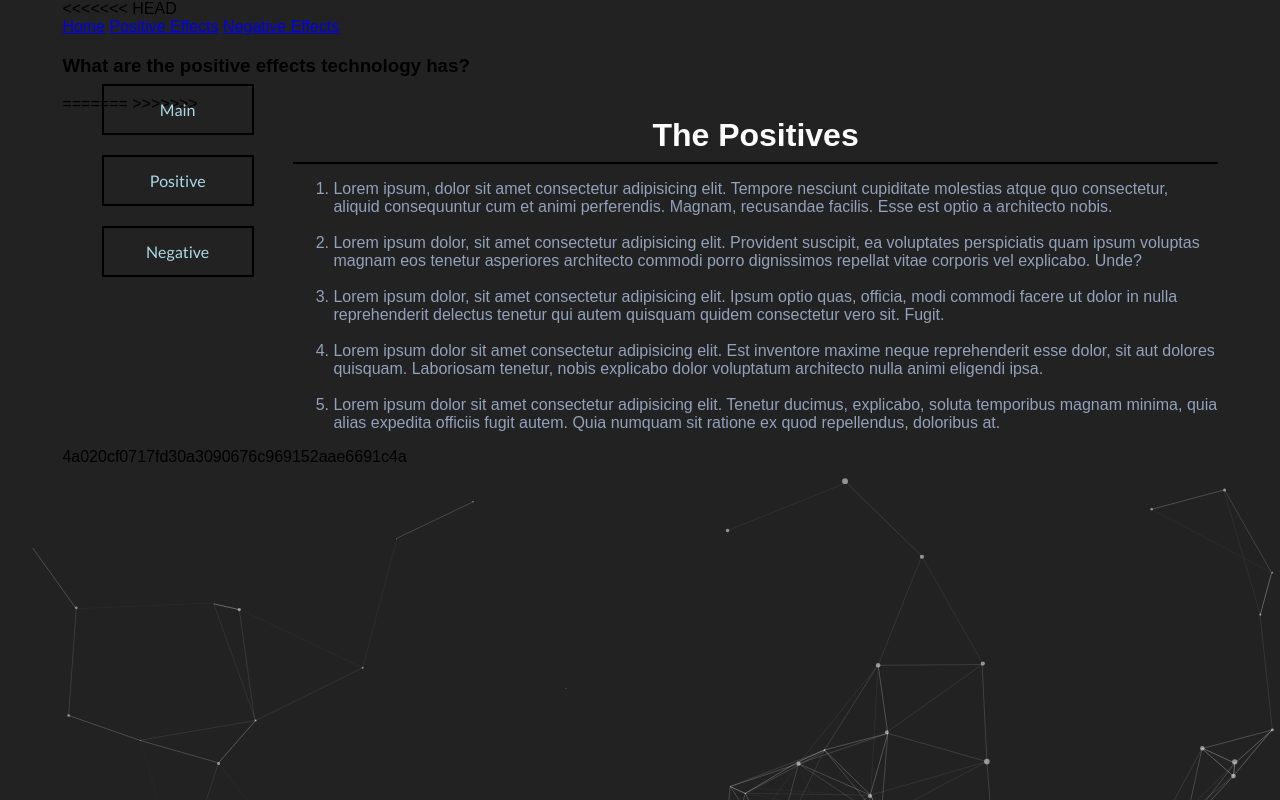
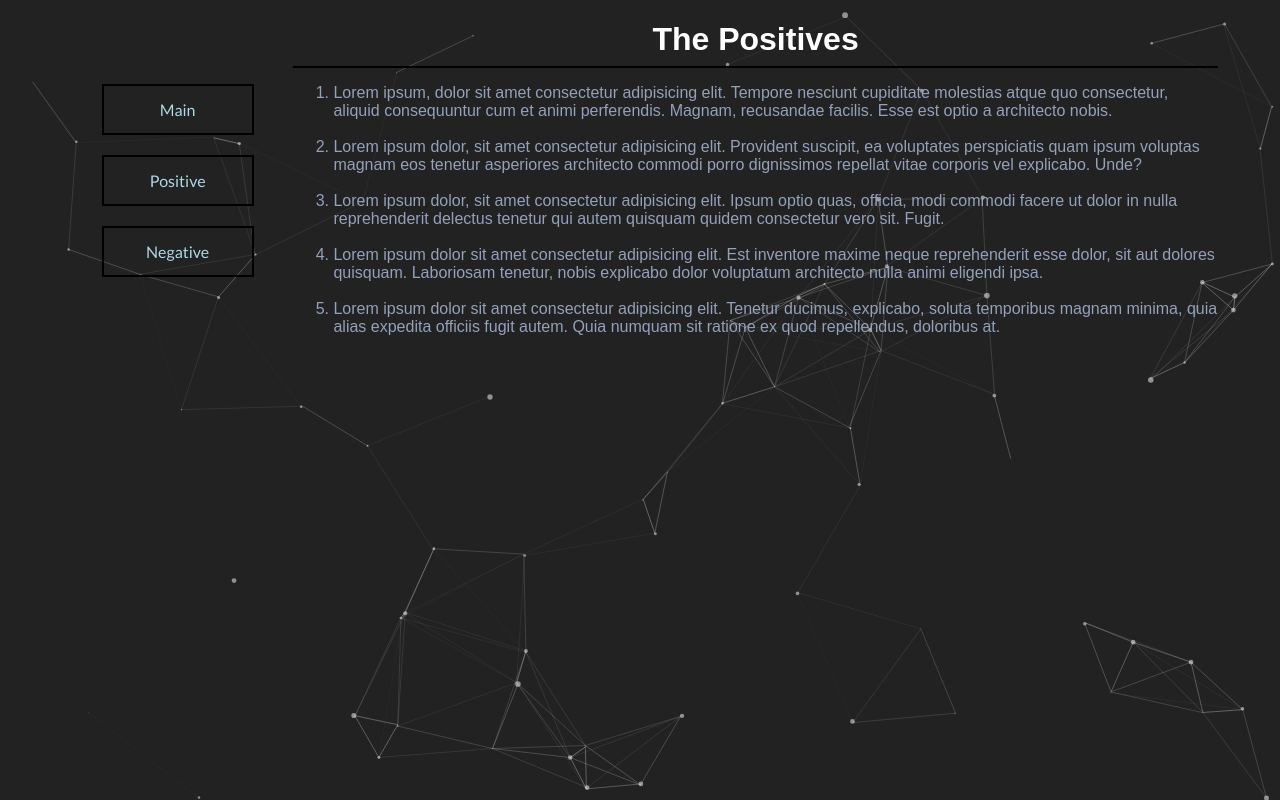
Before and after one commit to CameronTwiggs/Tech-and-Brain, a plain HTML site: page public/positive.html in a window 1280 px wide. Drawn offline with nearby package versions, Linux system fonts and the light colour scheme.

Commit message:
another conflict

```diff
--- a/public/positive.html
+++ b/public/positive.html
@@ -15,16 +15,6 @@
     </ul>
 </nav>
 <body>
-<<<<<<< HEAD
-    <nav id="sidenav">
-            <a href="index.html">Home</a>
-            <a href="positive.html" class="active">Positive Effects</a>
-            <a href="negative.html">Negative Effects</a>
-    </nav>
-    <div id="main-header">
-    <h3>What are the positive effects technology has?</h3>
-</div>
-=======
     <div class="body_align">
         <h1 id="second">The Positives</h1>
         <hr class="line">
@@ -40,7 +30,6 @@
         <li>Lorem ipsum dolor sit amet consectetur adipisicing elit. Tenetur ducimus, explicabo, soluta temporibus magnam minima, quia alias expedita officiis fugit autem. Quia numquam sit ratione ex quod repellendus, doloribus at.</li>
     </ol>
     </div>
->>>>>>> 4a020cf0717fd30a3090676c969152aae6691c4a
     <div id="particles-js"></div>
     <script src="https://cdn.jsdelivr.net/npm/particles.js@2.0.0/particles.min.js"></script>
     <script>
```
Also changed, not shown: public/negative.html (+0 -7 lines).
